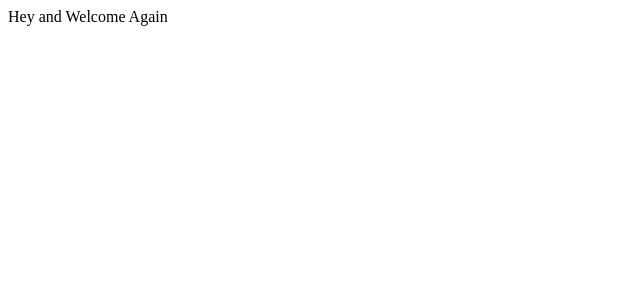
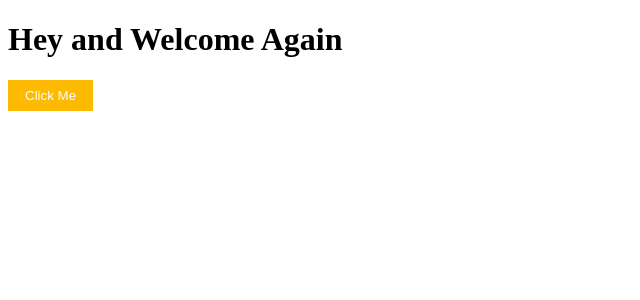
Before and after one commit to Ayoubkassi/PERN, a React (Create React App) app in the folder client/: page / in a window 1280 px wide. Shown: the top 300 px of the page, without its empty margins (0-640 px from the left). Built offline with nearby package versions, Linux system fonts and the light colour scheme.

Commit message:
Styled-components-integration

```diff
--- a/client/package.json
+++ b/client/package.json
@@ -9,6 +9,7 @@
     "react": "^17.0.2",
     "react-dom": "^17.0.2",
     "react-scripts": "4.0.3",
+    "styled-components": "^5.3.1",
     "web-vitals": "^1.1.2"
   },
   "scripts": {
--- a/client/src/App.js
+++ b/client/src/App.js
@@ -1,9 +1,12 @@
-import './App.css';
+import { Button } from './App.styles.js';
 
 function App() {
   return (
     <div className="App">
-      Hey and Welcome Again
+      <h1>Hey and Welcome Again</h1>
+      <Button color="rgb(252, 186, 3)" className="btn">
+        Click Me
+      </Button>
     </div>
   );
 }
--- /dev/null
+++ b/client/src/App.styles.js
@@ -0,0 +1,15 @@
+import styled from 'styled-components';
+
+export const Button = styled.button`
+  padding : 8px 17px;
+  background-color : ${(props) => props.color};
+  outline : none;
+  border : none;
+  color : white;
+  cursor : pointer;
+
+  &:hover {
+        transform : scale(0.98);
+    }
+
+`;
```
Also changed, not shown: client/src/App.css (deleted), 1 other file (tests, documents, lock files or other folders).
